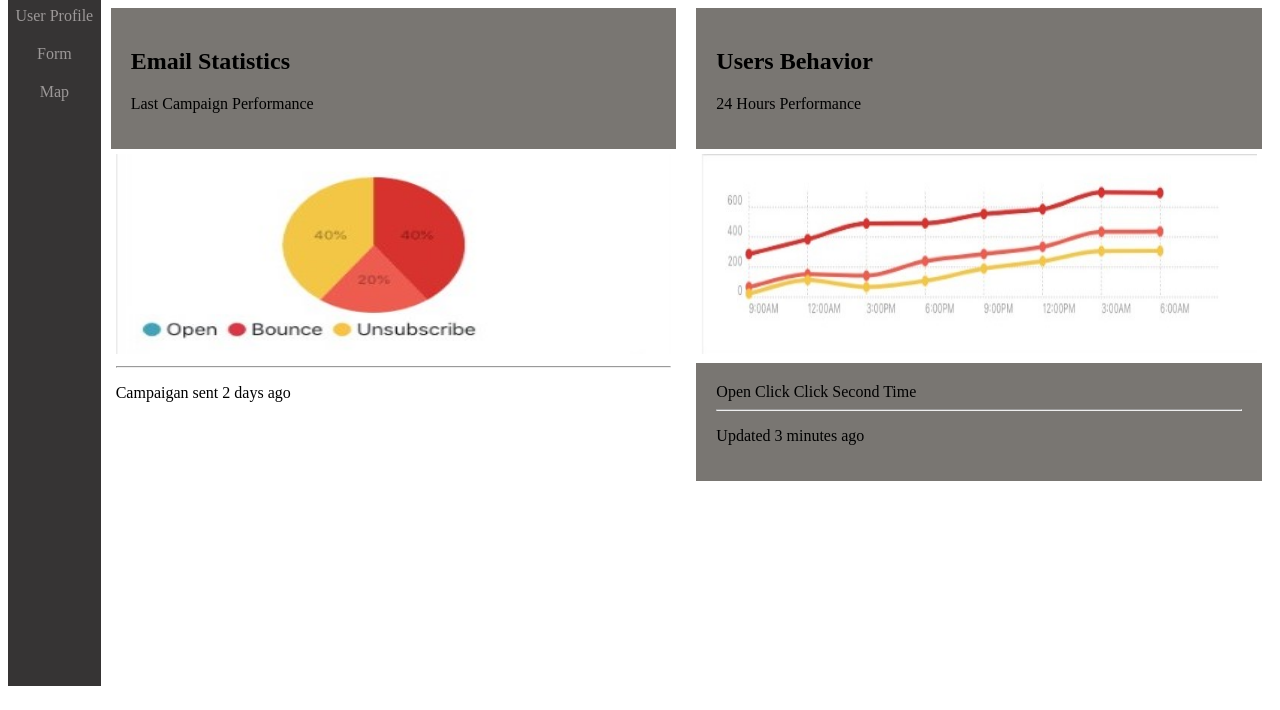
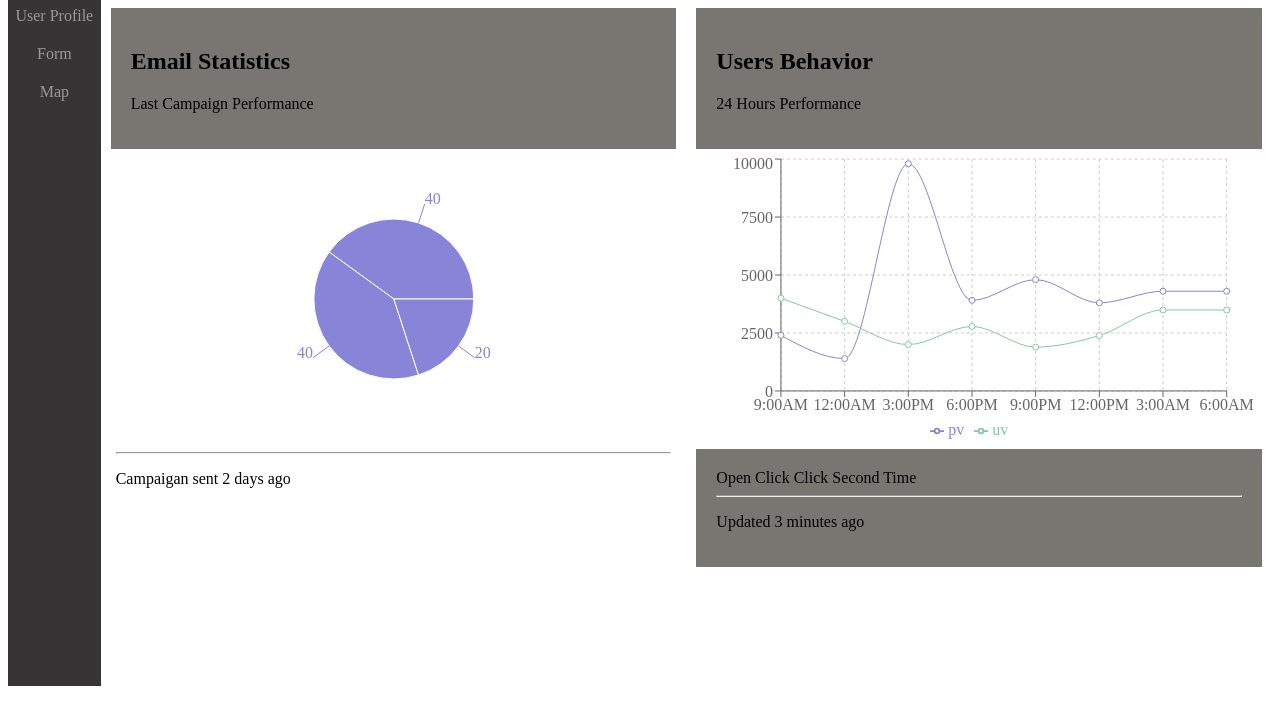
Before and after one commit to stirthraj/kotask1, a React app: page / in a window 1280 px wide. Shown: the part 90-800 px from the top of the page. Built offline with nearby package versions, Linux system fonts and the light colour scheme.

Commit message:
graph chart

```diff
--- a/package.json
+++ b/package.json
@@ -7,10 +7,13 @@
     "@testing-library/react": "^11.2.5",
     "@testing-library/user-event": "^12.7.1",
     "ant-design": "^1.0.0",
+    "bootstrap": "^4.6.0",
     "react": "^17.0.1",
+    "react-bootstrap": "^1.5.0",
     "react-dom": "^17.0.1",
     "react-router-dom": "^5.2.0",
     "react-scripts": "4.0.2",
+    "recharts": "^2.0.7",
     "web-vitals": "^1.1.0"
   },
   "scripts": {
--- a/src/App.css
+++ b/src/App.css
@@ -107,6 +107,7 @@ tr:nth-child(even) {
 }
 .col-graph{
   padding: 5px;
+  height:300px;
 }
 .heading{
   float: left;
--- a/src/components/display.js
+++ b/src/components/display.js
@@ -1,6 +1,76 @@
 import React, { Component } from "react";
 import Chart1 from "../chart1.jpg";
 import Chart2 from "../chart2.jpg";
+import {
+  PieChart,
+  Pie,
+  Legend,
+  Tooltip,
+  ResponsiveContainer,
+  LineChart,
+  Line,
+  XAxis,
+  YAxis,
+  CartesianGrid,
+} from "recharts";
+
+
+const data01 = [
+  { name: "Open", value: 40 },
+  { name: "Bounce", value: 40 },
+  { name: "Unsubscribe", value: 20 }
+];
+
+const data = [
+  {
+    name: "9:00AM",
+    uv: 4000,
+    pv: 2400,
+    amt: 2400,
+  },
+  {
+    name: "12:00AM",
+    uv: 3000,
+    pv: 1398,
+    amt: 2210,
+  },
+  {
+    name: "3:00PM",
+    uv: 2000,
+    pv: 9800,
+    amt: 2290,
+  },
+  {
+    name: "6:00PM",
+    uv: 2780,
+    pv: 3908,
+    amt: 2000,
+  },
+  {
+    name: "9:00PM",
+    uv: 1890,
+    pv: 4800,
+    amt: 2181,
+  },
+  {
+    name: "12:00PM",
+    uv: 2390,
+    pv: 3800,
+    amt: 2500,
+  },
+  {
+    name: "3:00AM",
+    uv: 3490,
+    pv: 4300,
+    amt: 2100,
+  },
+  {
+    name: "6:00AM",
+    uv: 3490,
+    pv: 4300,
+    amt: 2100,
+  },
+];
 
 export default class display extends Component {
   render() {
@@ -14,7 +84,22 @@ export default class display extends Component {
               <p>Last Campaign Performance</p>
             </div>
             <div className="col-graph">
-              <img src={Chart1} alt="Graph pic" width="100%" height="200px" />
+              {/* <img src={Chart1} alt="Graph pic" width="100%" height="200px" /> */}
+              <ResponsiveContainer width="100%" height="100%">
+                <PieChart width={400} height={400}>
+                  <Pie
+                    dataKey="value"
+                    isAnimationActive={false}
+                    data={data01}
+                    cx="50%"
+                    cy="50%"
+                    outerRadius={80}
+                    fill="#8884d8"
+                    label
+                  />
+                  <Tooltip />
+                </PieChart>
+              </ResponsiveContainer>
               <hr />
               <p>Campaigan sent 2 days ago</p>
             </div>
@@ -25,7 +110,33 @@ export default class display extends Component {
               <p>24 Hours Performance</p>
             </div>
             <div className="col-graph">
-              <img src={Chart2} alt="Graph pic" width="100%" height="200px" />
+              {/* <img src={Chart2} alt="Graph pic" width="100%" height="200px" /> */}
+              <ResponsiveContainer width="100%" height="100%">
+                <LineChart
+                  width={500}
+                  height={300}
+                  data={data}
+                  margin={{
+                    top: 5,
+                    right: 30,
+                    left: 20,
+                    bottom: 5,
+                  }}
+                >
+                  <CartesianGrid strokeDasharray="3 3" />
+                  <XAxis dataKey="name" />
+                  <YAxis />
+                  <Tooltip />
+                  <Legend />
+                  <Line
+                    type="monotone"
+                    dataKey="pv"
+                    stroke="#8884d8"
+                    activeDot={{ r: 8 }}
+                  />
+                  <Line type="monotone" dataKey="uv" stroke="#82ca9d" />
+                </LineChart>
+              </ResponsiveContainer>
             </div>
             <div className="col-text">
               Open Click Click Second Time
--- a/src/components/form.js
+++ b/src/components/form.js
@@ -1,4 +1,5 @@
 import React, { Component } from "react";
+import Button from "react-bootstrap/Button";
 
 export default class form extends Component {
   render() {
@@ -15,7 +16,6 @@ export default class form extends Component {
                 name="firstname"
                 placeholder="Your name.."
               />
-
               <label>Email</label>
               <input
                 type="text"
@@ -23,20 +23,14 @@ export default class form extends Component {
                 name="lastname"
                 placeholder="Your last name.."
               />
-
               <label>Select fruit</label>
               <select id="country" name="country">
-                <option value="australia">Grapefruit</option>
+                <option>Grapefruit</option>
               </select>
-
               <label>Message</label>
-              <textarea
-                id="subject"
-                name="subject"
-                placeholder=""
-              ></textarea>
-
-              <input type="submit" value="Submit" />
+              <textarea id="subject" name="subject" placeholder=""></textarea>
+              {/* <input type="submitnpm" value="Submit" /> */}
+              <Button variant="primary" size="lg">Submit</Button>{" "}
             </form>
           </div>
           <div className="column">
```
Also changed, not shown: 2 other files.
